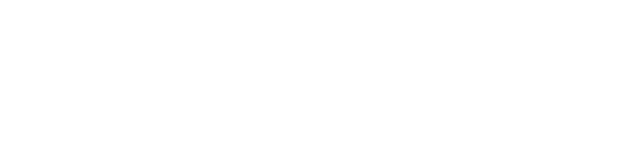
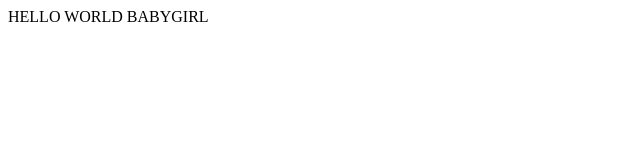
Before and after one commit to harshita2821/testrepo, a plain HTML site: page index.html in a window 1280 px wide. Shown: the whole page, without its empty margins (0-640 px from the left). Drawn offline with nearby package versions, Linux system fonts and the light colour scheme.

Commit message:
finishing my html skeleton

```diff
--- a/index.html
+++ b/index.html
@@ -16,5 +16,6 @@
 </script>
 </head>
 <body>
+    <p> HELLO WORLD BABYGIRL</p>
 </body>
 </html>
```
